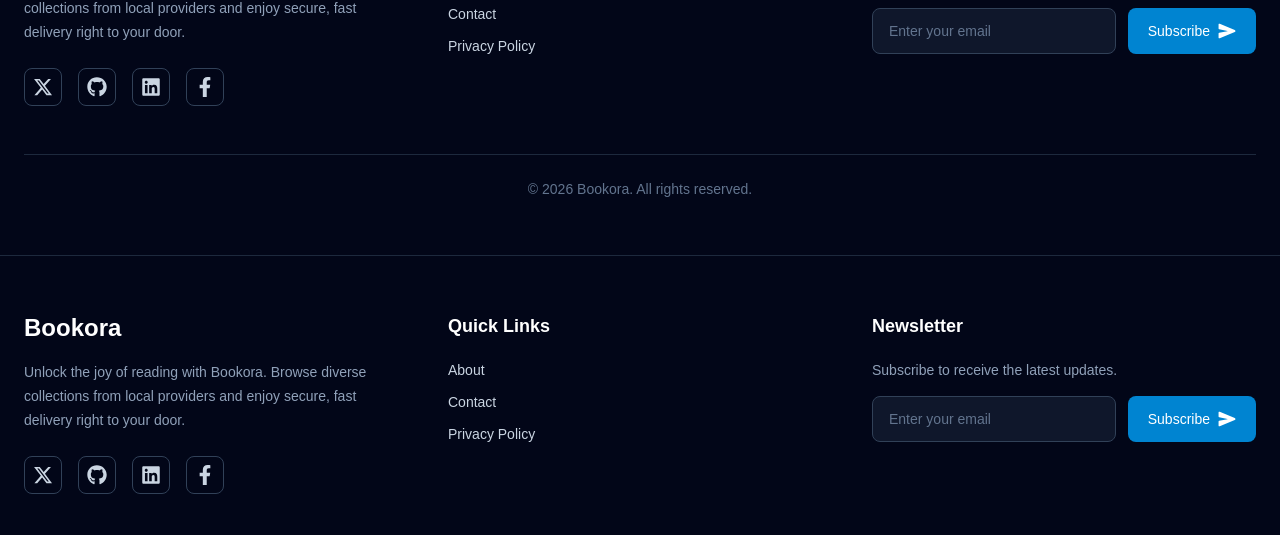
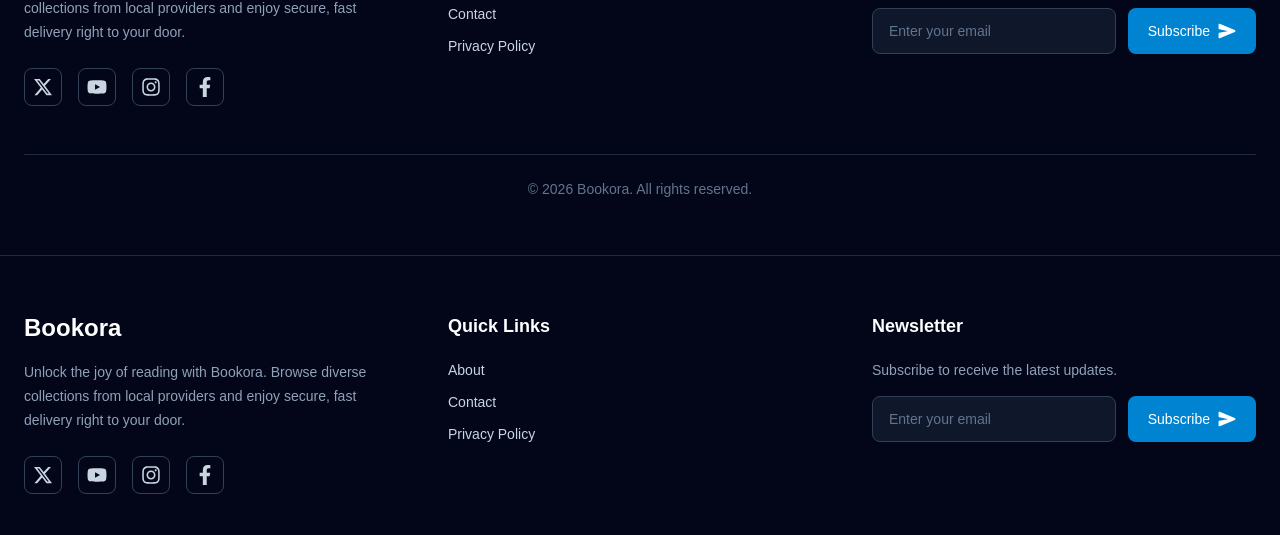
Before and after one commit to swarupkst/Bookora-Client-Side, a Next.js app: page /shared/Footer in a window 1280 px wide. Shown: the part 201-736 px from the top of the page. Built offline with nearby package versions, Linux system fonts and the light colour scheme.

Commit message:
update footer social media icon

```diff
--- a/src/app/shared/Footer/page.jsx
+++ b/src/app/shared/Footer/page.jsx
@@ -1,7 +1,7 @@
 import Link from "next/link";
 import {
-  FaGithub,
-  FaLinkedin,
+  FaYoutube,
+  FaInstagram,
   FaFacebookF,
 } from "react-icons/fa";
 import { FaXTwitter } from "react-icons/fa6";
@@ -34,19 +34,19 @@ export default function Footer() {
   </Link>
 
   <Link
-    href="https://github.com"
+    href="https://youtube.com"
     target="_blank"
     className="rounded-lg border border-slate-700 p-2 transition hover:border-sky-500 hover:text-white"
   >
-    <FaGithub className="h-5 w-5" />
+    <FaYoutube  className="h-5 w-5" />
   </Link>
 
   <Link
-    href="https://linkedin.com"
+    href="https://instagram.com"
     target="_blank"
     className="rounded-lg border border-slate-700 p-2 transition hover:border-sky-500 hover:text-white"
   >
-    <FaLinkedin className="h-5 w-5" />
+    <FaInstagram  className="h-5 w-5" />
   </Link>
 
   <Link
```
